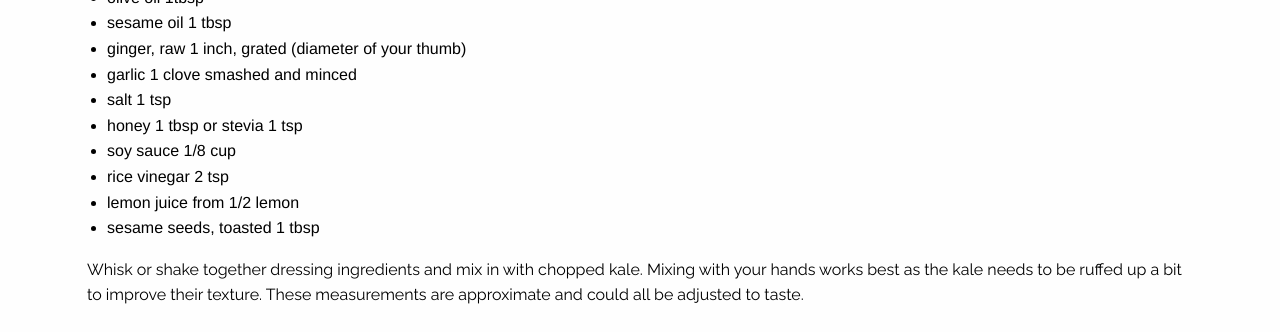
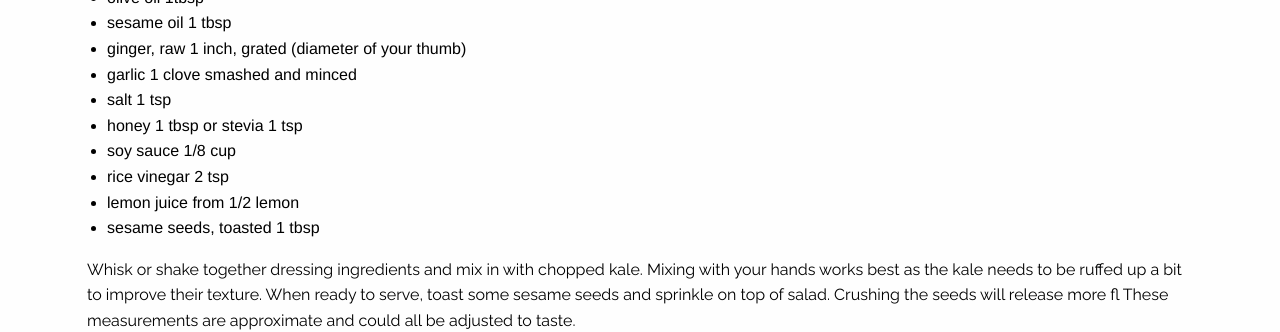
Before and after one commit to danbraun/danbraun.me, a Jekyll site: the page built from _posts/2018-06-13-kale-salad.md, in a window 1280 px wide and 900 px high, scrolled down 3803 px, cut to the strip 0-332 px from the top of the window. Built offline with Jekyll 4.4.1, drawn with Linux system fonts in a browser that asks for light colours; a script that is not in the unit is left out.

Commit message:
Uploaded by https://stackedit.io/

```diff
--- a/_posts/2018-06-13-kale-salad.md
+++ b/_posts/2018-06-13-kale-salad.md
@@ -46,9 +46,10 @@ Ingredients:
  - lemon juice from 1/2 lemon
  - sesame seeds, toasted 1 tbsp
 
-Whisk or shake together dressing ingredients and mix in with chopped kale. Mixing with your hands works best as the kale needs to be ruffed up a bit to improve their texture. These measurements are approximate and could all be adjusted to taste.
+Whisk or shake together dressing ingredients and mix in with chopped kale. Mixing with your hands works best as the kale needs to be ruffed up a bit to improve their texture. When ready to serve, toast some sesame seeds and sprinkle on top of salad. Crushing the seeds will release more fl
+These measurements are approximate and could all be adjusted to taste.
 
 <!--stackedit_data:
-eyJoaXN0b3J5IjpbMTA0MjY2NzQ2NywtMTA2MjY4NTc1MiwyMD
-A1NDg5NjcyLDE4MjY5MDE2OTEsMTc3MDYwNTA0NF19
+eyJoaXN0b3J5IjpbLTE3NzM0MDc3MDYsLTEwNjI2ODU3NTIsMj
+AwNTQ4OTY3MiwxODI2OTAxNjkxLDE3NzA2MDUwNDRdfQ==
 -->
```
